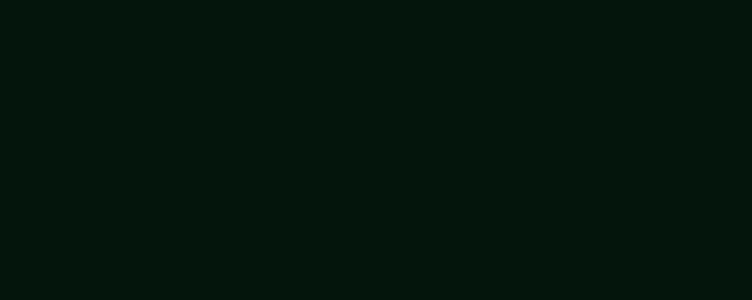
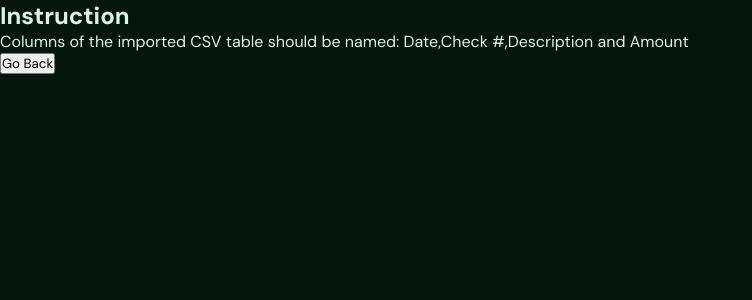
Before and after one commit to krystiano13/php-expenses_2.0, a React (Create React App) app in the folder client/: page /instruction in a window 1280 px wide. Shown: the top 300 px of the page, without its empty margins (0-752 px from the left). Built offline with nearby package versions, Linux system fonts and the light colour scheme.

Commit message:
create structure of Instruction view

```diff
--- a/client/src/views/Instruction.tsx
+++ b/client/src/views/Instruction.tsx
@@ -2,7 +2,11 @@
 
 const Instruction = () => {
     return (
-        <section></section>
+        <section className="Instruction">
+            <h1 className="Instruction__title">Instruction</h1>
+            <p className="Instruction__content">Columns of the imported CSV table should be named: Date,Check #,Description and Amount</p>
+            <button className="Instruction__button">Go Back</button>
+        </section>
     )
 }
 
```
